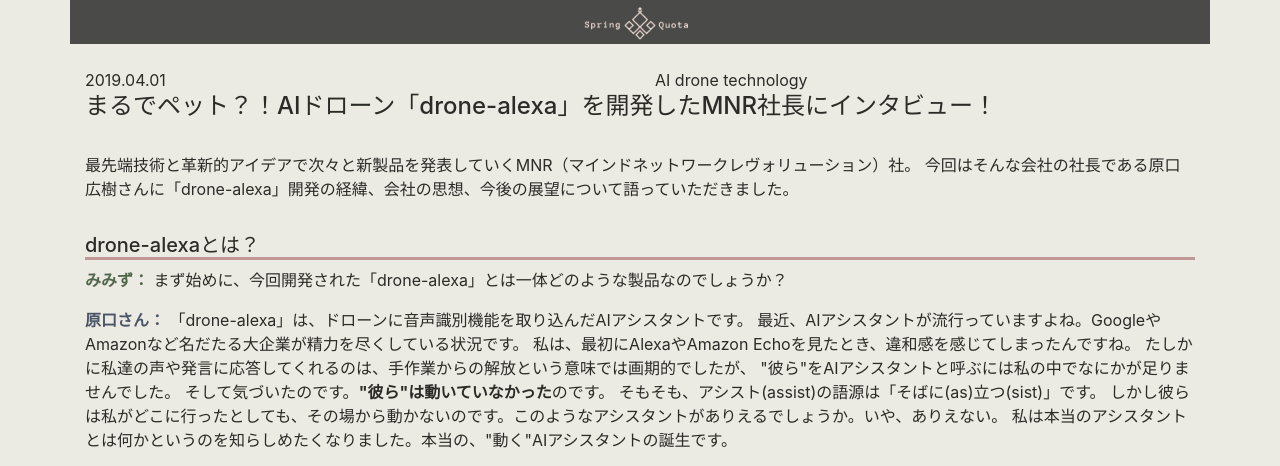
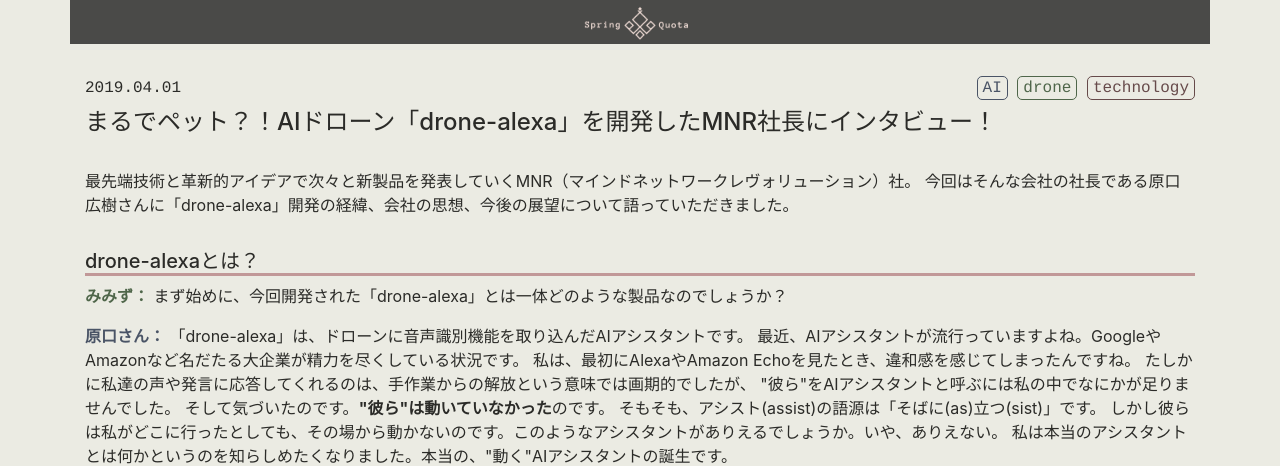
Before and after one commit to tamakon/drone-alexa, a website: page web/public/index.html in a window 1280 px wide. Shown: the top 466 px of the page. Drawn offline with nearby package versions, Linux system fonts and the light colour scheme.

Commit message:
add style to timestamp and tag

```diff
--- a/web/public/index.html
+++ b/web/public/index.html
@@ -23,13 +23,13 @@
   </div>
 </div>
 <div class="container article">
-  <div class="content-header mt-4 mb-4">
-    <div class="row">
-      <div class="col timestamp">2019.04.01</div>
-      <div class="col tag">
-        <span>AI</span>
-        <span>drone</span>
-        <span>technology</span>
+  <div class="content-header">
+    <div class="row mb-2">
+      <div class="col-4 timestamp">2019.04.01</div>
+      <div class="col-8 tag">
+        <span class="blue">AI</span>
+        <span class="green">drone</span>
+        <span class="red">technology</span>
       </div>
     </div>
     <div class="row">
--- a/web/public/styles/news.css
+++ b/web/public/styles/news.css
@@ -22,6 +22,42 @@
 .header > .logo > img {
   width: 120px;
   height: 36px;
+}
+
+.article .content-header {
+  margin-top: 2rem;
+  margin-bottom: 1.5rem;
+}
+
+.article .content-header .timestamp {
+  font-family: Courier, serif;
+}
+
+.article .content-header .tag {
+  text-align: right;
+  font-family: Courier, serif;
+}
+
+.article .content-header .tag span {
+  padding: 2px 5px;
+
+  border-radius: 5px;
+
+}
+
+.article .content-header .tag span.green {
+  border: thin solid #4F664A;
+  color: #4F664A
+}
+
+.article .content-header .tag span.blue {
+  border: thin solid #4a5466;
+  color: #4a5466
+}
+
+.article .content-header .tag span.red {
+  border: thin solid #664A4A;
+  color: #664A4A
 }
 
 .article .character {
```
